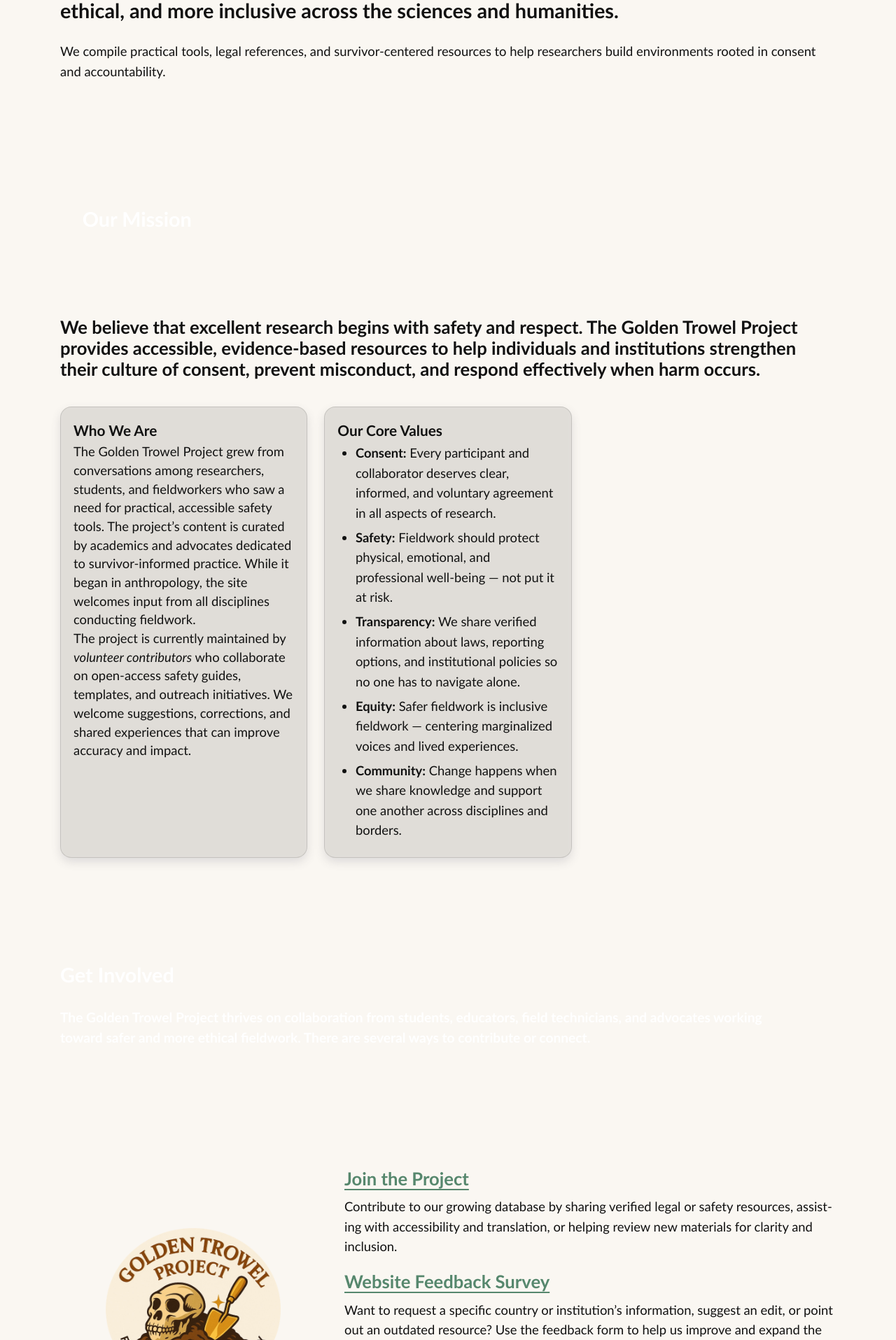
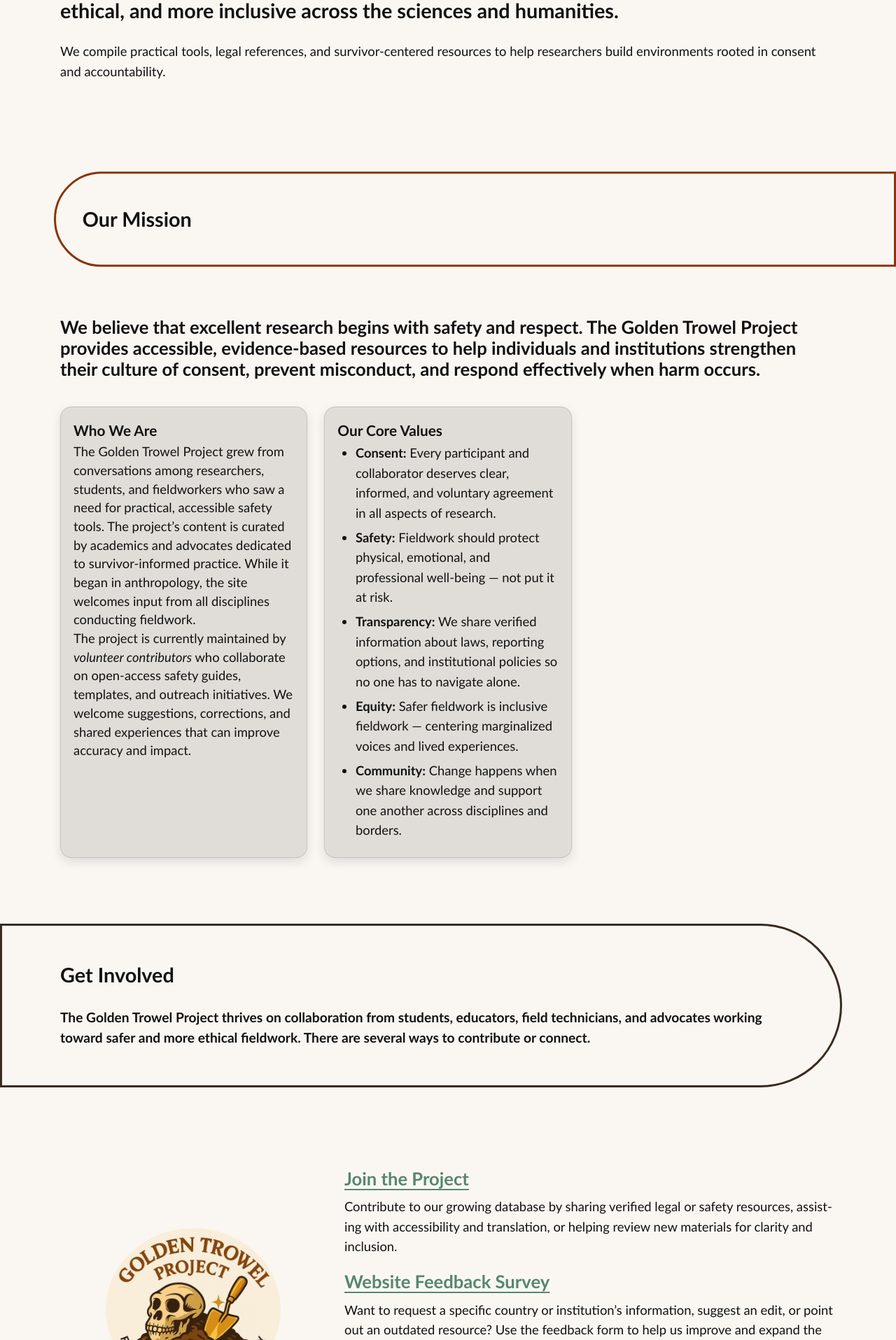
Before and after one commit to AnthroSafetyWarrior/GoldenTrowelProject, a Jekyll site: the page built from _pages/aboutus.html, in a window 1280 px wide. Shown: the part 879-2794 px from the top of the page at 70% size. Built offline with Jekyll 4.4.1, drawn with Linux system fonts in a browser that asks for light colours.

Commit message:
updating name

```diff
--- a/_layouts/default.html
+++ b/_layouts/default.html
@@ -395,18 +395,6 @@ html, body { overflow-x: hidden; }
 .pill.pill--clip-right{ padding-right: max(var(--pill-pad-x), var(--curve-inset)); }
 .pill.pill--clip-left { padding-left:  max(var(--pill-pad-x), var(--curve-inset)); }
 
-/* full-bleed rounded band behind the pill */
-.pill::before{
-  content:"";
-  position:absolute;
-  top:0; bottom:0;
-  width: calc(100vw - var(--pill-margin));
-  background: var(--soil);
-  z-index:-1;
-  box-shadow: 0 8px 18px rgba(0,0,0,.1);
-}
-.pill.pill--clip-right::before{ right: calc(50% - 50vw); left:auto; border-radius: 9999px 0 0 9999px; }
-.pill.pill--clip-left::before { left:  calc(50% - 50vw); right:auto; border-radius: 0 9999px 9999px 0; }
 
 /* comfortable content spacing inside pill */
 .pill .pill__title{ margin:0 0 .6rem; font-weight:800; line-height:1.2; }
@@ -930,6 +918,43 @@ body{ background: var(--offwhite); }
 }
 */
 
+/* ===== GLOBAL OUTLINE MODE (toggle-safe) ========================= */
+:root{ --pill-border: 3px; }
+
+/* 1) Make copy dark and backgrounds transparent (but NOT flyout pills) */
+html body :is(.pillband, .pillhead, .pill):not(.pill--nav){
+  color: var(--ink) !important;
+  background: transparent !important;
+}
+
+/* 2) Convert full-bleed ribbons to outlines (but NOT flyout pills) */
+html body :is(.pillband, .pillhead, .pill):not(.pill--nav)::before{
+  background: transparent !important;
+  border: var(--pill-border) solid var(--pill-color, var(--soil)) !important;
+  box-shadow: none !important;
+  box-sizing: border-box;
+}
+
+/* 3) Beat the color variants that force white text (but NOT flyout pills) */
+html body :is(
+  .pillband.pill--orange,
+  .pillband.pill--soil,
+  .pillband.pill--slate,
+  .pillband.pill--sage,
+  .pillhead.pill--orange,
+  .pillhead.pill--soil,
+  .pillhead.pill--slate,
+  .pillhead.pill--sage
+):not(.pill--nav){
+  color: var(--ink) !important;
+}
+
+/* 4) Airier when outlined */
+.pillband{ min-height: clamp(180px, 26vw, 300px); }
+.pill{
+  margin-block: clamp(16px, 3vw, 28px);
+  --curve-inset: clamp(36px, 8vw, 240px);
+}
 
 </style>
 
```
